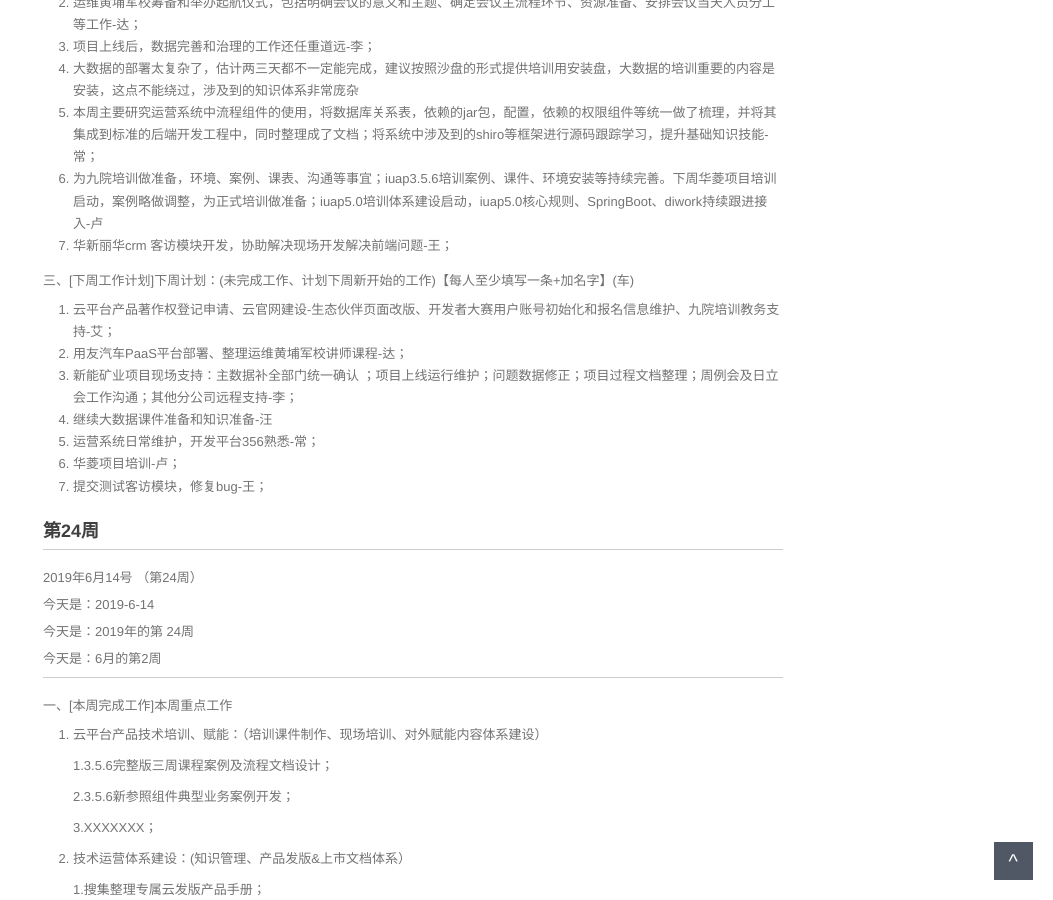
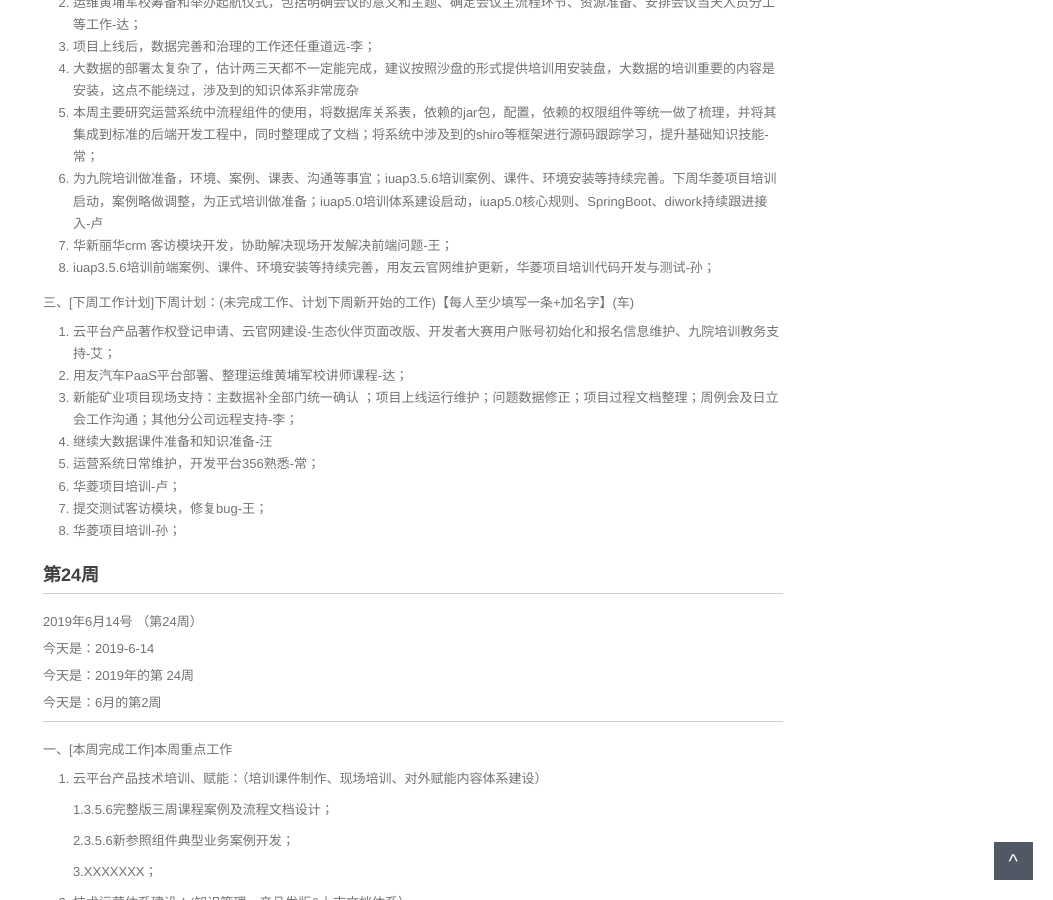
Before and after one commit to walllFlower/blog, a Jekyll site: the page built from _posts/2018-07-17-day_report_cxz.md, in a window 1280 px wide and 900 px high, scrolled down 1439 px. Shown: the whole window, without its empty margins (227-1280 px from the left). Built offline with Jekyll 4.4.1, drawn with Linux system fonts in a browser that asks for light colours; comment, search, counter and statistics services are not loaded.

Commit message:
Update 2018-07-17-day_report_cxz.md

```diff
--- a/_posts/2018-07-17-day_report_cxz.md
+++ b/_posts/2018-07-17-day_report_cxz.md
@@ -84,6 +84,7 @@ categories: 技术运营工作周报
 5. 本周主要研究运营系统中流程组件的使用，将数据库关系表，依赖的jar包，配置，依赖的权限组件等统一做了梳理，并将其集成到标准的后端开发工程中，同时整理成了文档；将系统中涉及到的shiro等框架进行源码跟踪学习，提升基础知识技能-常；
 6. 为九院培训做准备，环境、案例、课表、沟通等事宜；iuap3.5.6培训案例、课件、环境安装等持续完善。下周华菱项目培训启动，案例略做调整，为正式培训做准备；iuap5.0培训体系建设启动，iuap5.0核心规则、SpringBoot、diwork持续跟进接入-卢
 7. 华新丽华crm 客访模块开发，协助解决现场开发解决前端问题-王；
+8. iuap3.5.6培训前端案例、课件、环境安装等持续完善，用友云官网维护更新，华菱项目培训代码开发与测试-孙；
 
 三、[下周工作计划]下周计划：(未完成工作、计划下周新开始的工作)【每人至少填写一条+加名字】(车)
 
@@ -94,6 +95,7 @@ categories: 技术运营工作周报
 5. 运营系统日常维护，开发平台356熟悉-常；
 6. 华菱项目培训-卢；
 7. 提交测试客访模块，修复bug-王；
+8. 华菱项目培训-孙；
 
 
 ###  第24周
```
